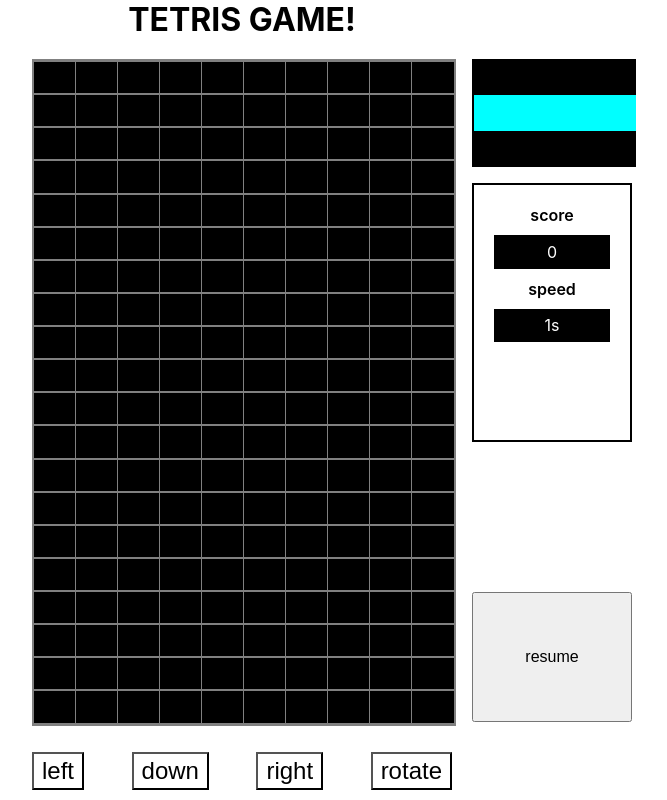
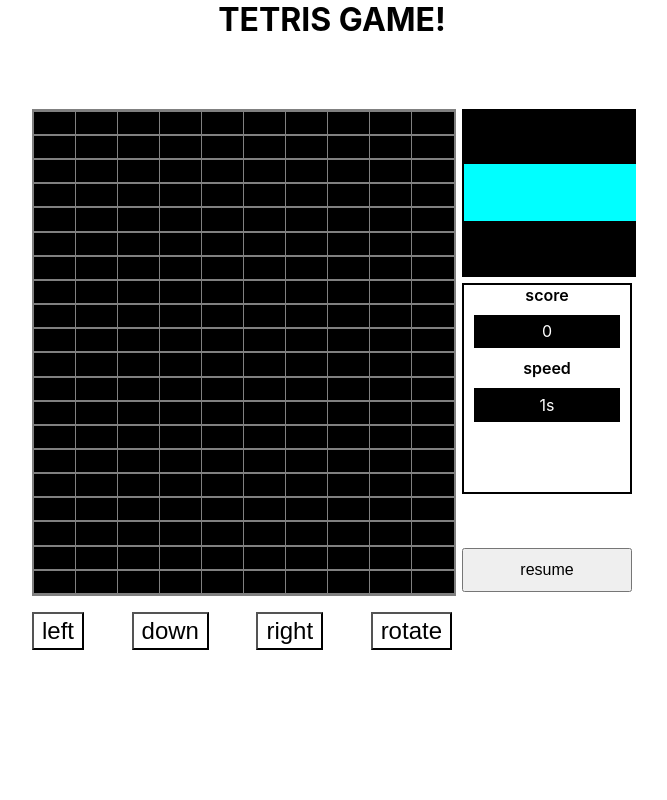
Before and after one commit to Mohanadfarid/tetrisgame, a React (Create React App) app: page / in a window 1280 px wide. Shown: the whole page, without its empty margins (308-975 px from the left). Built offline with nearby package versions, Linux system fonts and the light colour scheme.

Commit message:
fixed some ui bugs

```diff
--- a/src/components/GameUi/gameUi.module.css
+++ b/src/components/GameUi/gameUi.module.css
@@ -1,16 +1,16 @@
 
 .ui {
-  width: 100vw;
-  height: 100vh;
+  width: 90vw;
+  height: 90vh;
   max-width: 600px;
   display: grid;
   grid-template-columns: 70% 1fr;
-  grid-template-rows: auto auto repeat(2, 1fr) auto;
-  gap: 20px;
+  grid-template-rows: auto auto auto auto auto;
+  gap: 10px;
   margin: auto;
 }
 .title {
-  grid-column: 1/2;
+  grid-column: 1/3;
   grid-row: 1/2;
 }
 .board {
@@ -38,7 +38,7 @@
 
 .gameInfo {
   border: 2px solid black;
-  padding: 20px;
+  padding: 0 10px;
   grid-column: 2/3;
   grid-row: 3/4;
 
--- a/src/components/NextShap/NextShape.jsx
+++ b/src/components/NextShap/NextShape.jsx
@@ -1,23 +1,31 @@
-import React from 'react';
+import React from "react";
 import styles from "./nextShape.module.css";
-import Cell from '../cell/Cell';
-const NextShape = ({nextShape}) => {
-    return (
-        <div className={`${styles.nextShapContainer}`}>
-          {
-            nextShape.shape.shape[nextShape.shapeFormIndex].map((columnInfo,colIndex)=>{
-              let tempColumnInfo =JSON.parse(JSON.stringify(columnInfo)).reverse()
-              return <div style={{"width":`${100/4}%`}} className={`${styles.column}`} key={colIndex}>
-              {tempColumnInfo.map((cellInfo,cellIndex)=> <Cell numberOfCells={tempColumnInfo.length+2} cellInfo={cellInfo}/>
-
-              )}
-              </div>
-            }
-            )
-
-          }
-        </div>
-    );
-}
+import Cell from "../cell/Cell";
+const NextShape = ({ nextShape }) => {
+  return (
+    <div className={`${styles.nextShapContainer}`}>
+      {nextShape.shape.shape[nextShape.shapeFormIndex].map(
+        (columnInfo, colIndex) => {
+          let tempColumnInfo = JSON.parse(JSON.stringify(columnInfo)).reverse();
+          return (
+            <div
+              style={{ width: `${100 / 4}%` }}
+              className={`${styles.column}`}
+              key={colIndex}
+            >
+              {tempColumnInfo.map((cellInfo, cellIndex) => (
+                <Cell
+                  key={cellIndex}
+                  numberOfCells={tempColumnInfo.length + 2}
+                  cellInfo={cellInfo}
+                />
+              ))}
+            </div>
+          );
+        }
+      )}
+    </div>
+  );
+};
 
 export default NextShape;
```
Also changed, not shown: 1 other file (tests, documents, lock files or other folders).
